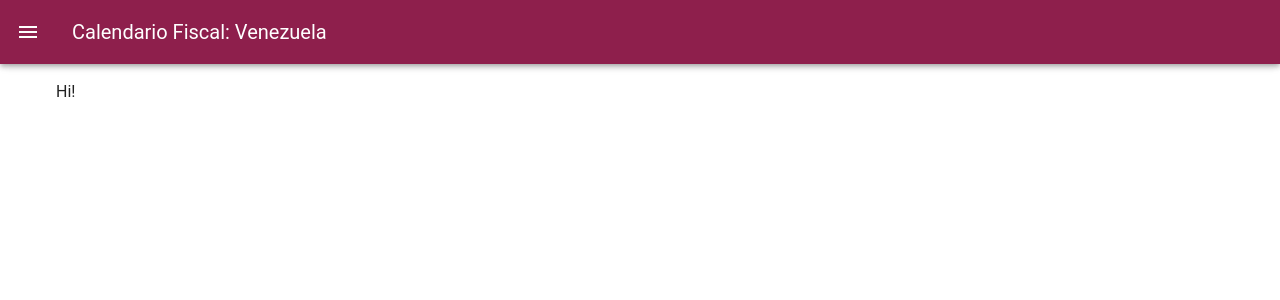
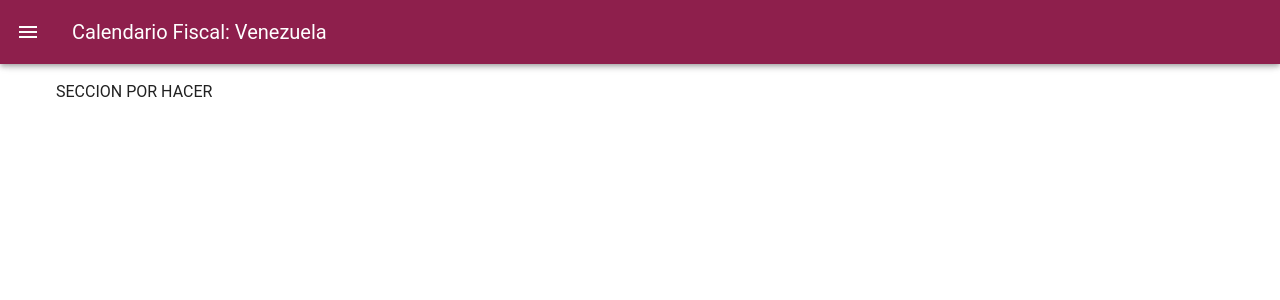
Before and after one commit to LeonLLB/calendario-fiscal-vzla, a Vue app in the folder frontend/: page / in a window 1280 px wide. Shown: the top 300 px of the page. Built offline with nearby package versions, Linux system fonts and the light colour scheme.

Commit message:
Enrutamiento culminado

```diff
--- a/frontend/src/App.vue
+++ b/frontend/src/App.vue
@@ -1,19 +1,32 @@
 <script lang="ts" setup>
   import { ref } from 'vue';
+  import { useRouter } from 'vue-router'
   const drawer = ref(false)
+  const router = useRouter()
 
   const items  = [
     {title:'Principal',value:'/'},
-    {title:'Empresas',value:'/'},
-    {title:'Impuestos',value:'/'},
-    {title:'Retencios del ISLR',value:'/'},
-    {title:'Autoliquidación anual',value:'/'},
-    {title:'Grandes Patrimonios',value:'/'},
-    {title:'Configuración',value:'/'},
+    {title:'Empresas',value:'/empresas'},
+    {title:'Impuestos',value:'/impuestos'},
+    {title:'Retencios del ISLR',value:'/retenciones'},
+    {title:'Autoliquidación anual',value:'/liquidaciones'},
+    {title:'Grandes Patrimonios',value:'/patrimonios'},
+    {title:'Configuración',value:'/configuracion'},
   ]
 
-  const onItemClick = (item: any) => console.log(item)
+  const onItemClick = (item: any) => {
+    router.push(item.id)
+    drawer.value = false
+  }
+
 </script>
+
+<style>
+.v-list-item--nav .v-list-item-title{
+  font-size: 1rem !important;
+}
+
+</style>
 
 <template>
   <v-app>
@@ -30,6 +43,7 @@
       temporary
     >
       <v-list
+        nav
         @click:select="onItemClick"
         :items="items"
       >
--- /dev/null
+++ b/frontend/src/pages/ConfiguracionPage.vue
@@ -0,0 +1,3 @@
+<template>
+    <v-container>SECCION POR HACER: Configuracion</v-container>
+</template>
--- /dev/null
+++ b/frontend/src/pages/EmpresasPage.vue
@@ -0,0 +1,3 @@
+<template>
+    <v-container>SECCION POR HACER: Empresas</v-container>
+</template>
--- /dev/null
+++ b/frontend/src/pages/ImpuestosPage.vue
@@ -0,0 +1,3 @@
+<template>
+    <v-container>SECCION POR HACER: Impuestos</v-container>
+</template>
--- /dev/null
+++ b/frontend/src/pages/LiquidacionesPage.vue
@@ -0,0 +1,3 @@
+<template>
+    <v-container>SECCION POR HACER: Liquidaciones</v-container>
+</template>
--- a/frontend/src/pages/MainPage.vue
+++ b/frontend/src/pages/MainPage.vue
@@ -1,3 +1,3 @@
 <template>
-    <v-container>Hi!</v-container>
+    <v-container>SECCION POR HACER</v-container>
 </template>
--- /dev/null
+++ b/frontend/src/pages/PatrimoniosPage.vue
@@ -0,0 +1,3 @@
+<template>
+    <v-container>SECCION POR HACER: Patrimonios</v-container>
+</template>
--- /dev/null
+++ b/frontend/src/pages/RetencionesPage.vue
@@ -0,0 +1,3 @@
+<template>
+    <v-container>SECCION POR HACER: Retenciones</v-container>
+</template>
```
Also changed, not shown: frontend/src/routes.ts (+13 -1 lines).
